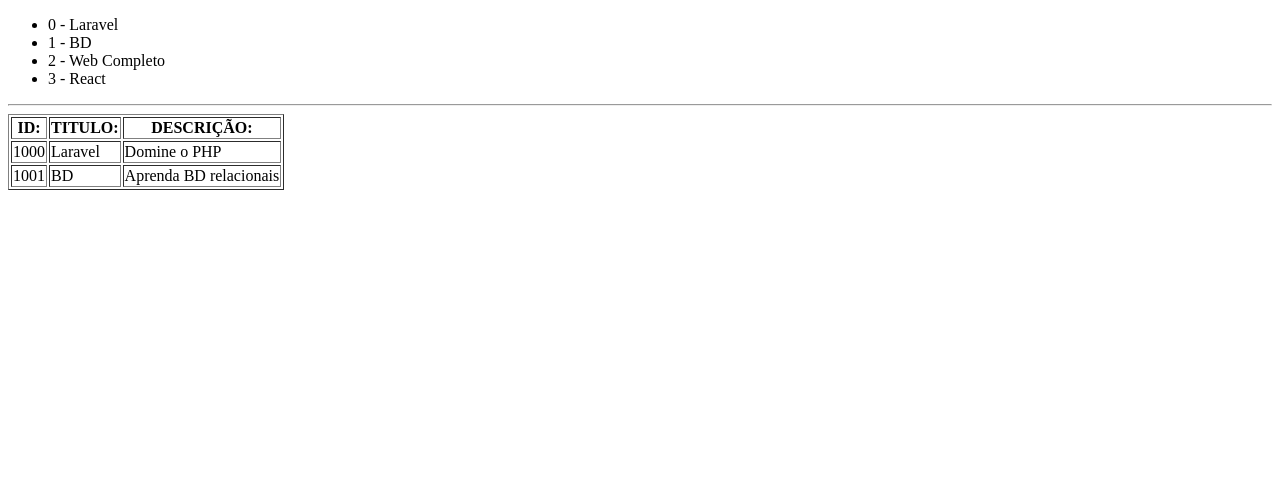
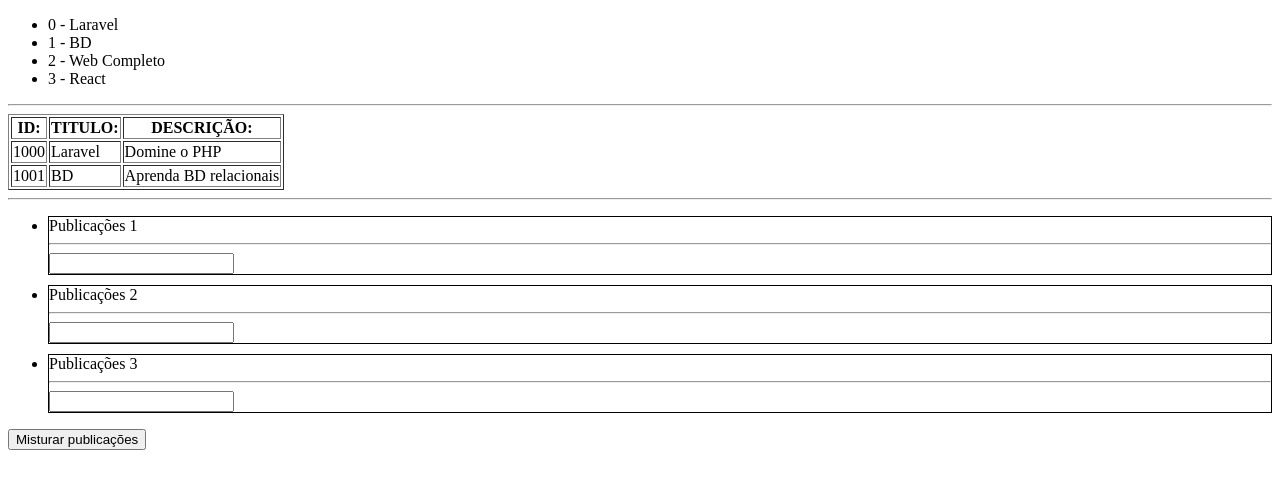
Before and after one commit to MateusFranca/Apreendendo_Vue, a plain HTML site: page index.html in a window 1280 px wide. Drawn offline with Linux system fonts and the light colour scheme.

Commit message:
atributo key

```diff
--- a/index.html
+++ b/index.html
@@ -68,6 +68,17 @@
         </tr>
       </tbody>
     </table>
+    <hr>
+    <ul>
+      <li v-for="p in publicacoes" style="border: solid 1px; margin-bottom: 10px;" :key="p.id"> <!-- A propriedade KEY faz o reposicionamento de todo o conteúdo html-->
+        <div>
+          {{p.publicacao}}
+          <hr>
+          <input type="text">
+        </div>
+      </li>
+    </ul>
+    <button @click="misturarArray()">Misturar publicações</button>
   </div>
   <script>
 
@@ -83,10 +94,31 @@
         cursos2: {
           1000: {titulo: 'Laravel', descricao: 'Domine o PHP'},
           1001: {titulo: 'BD', descricao: 'Aprenda BD relacionais'},
-        }
+        },
+        publicacoes: [
+          {
+            id: 1,
+            publicacao: 'Publicações 1',
+          },
+          {
+            id: 2,
+            publicacao: 'Publicações 2',
+          },
+          {
+            id: 3,
+            publicacao: 'Publicações 3',
+          },
+        ]
       },
       methods: {
+        misturarArray(){
+          let misturado = []
+          misturado[0] = this.publicacoes[2]
+          misturado[1] = this.publicacoes[0]
+          misturado[2] = this.publicacoes[1]
 
+          this.publicacoes = misturado
+        }
       }
     });
   </script>
```
